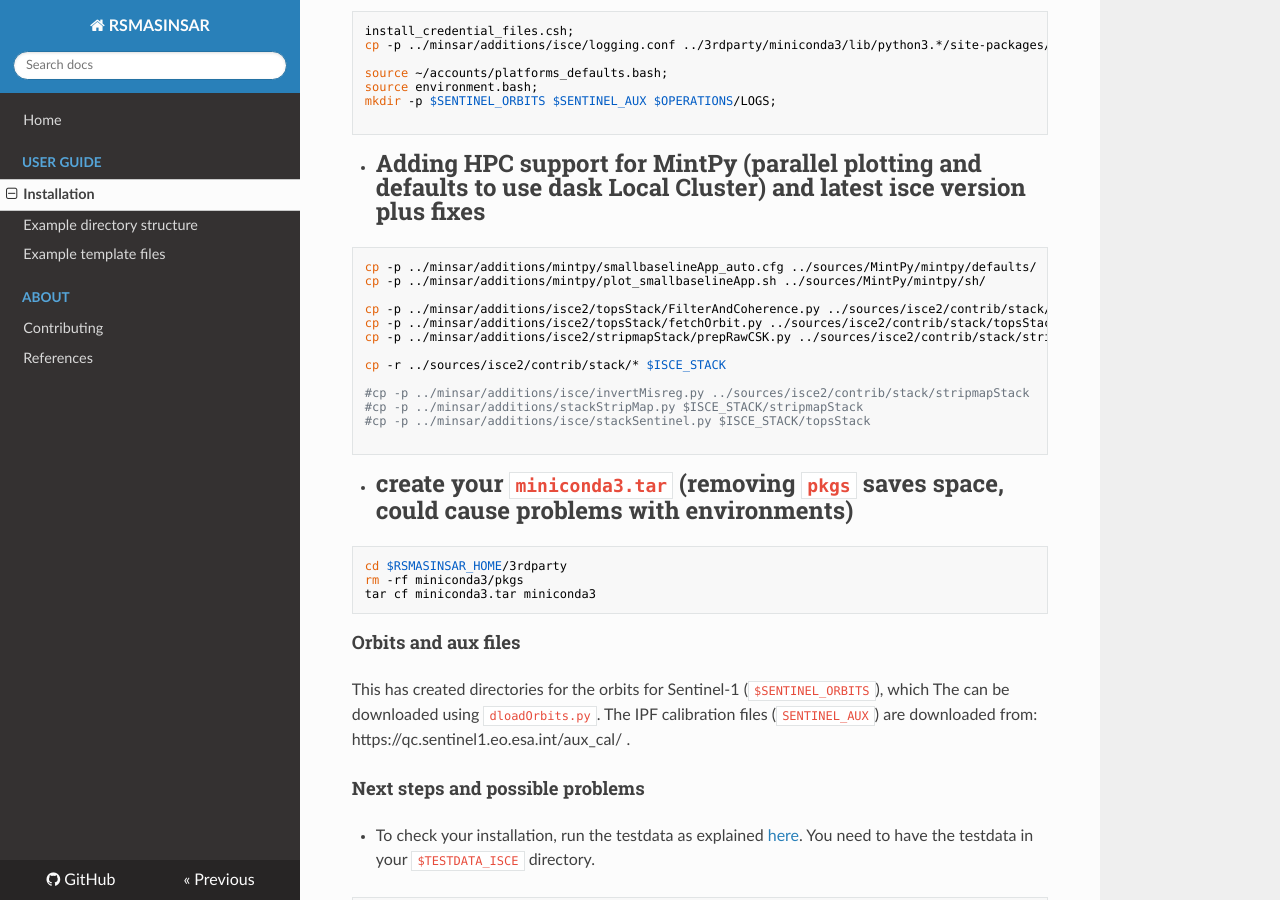
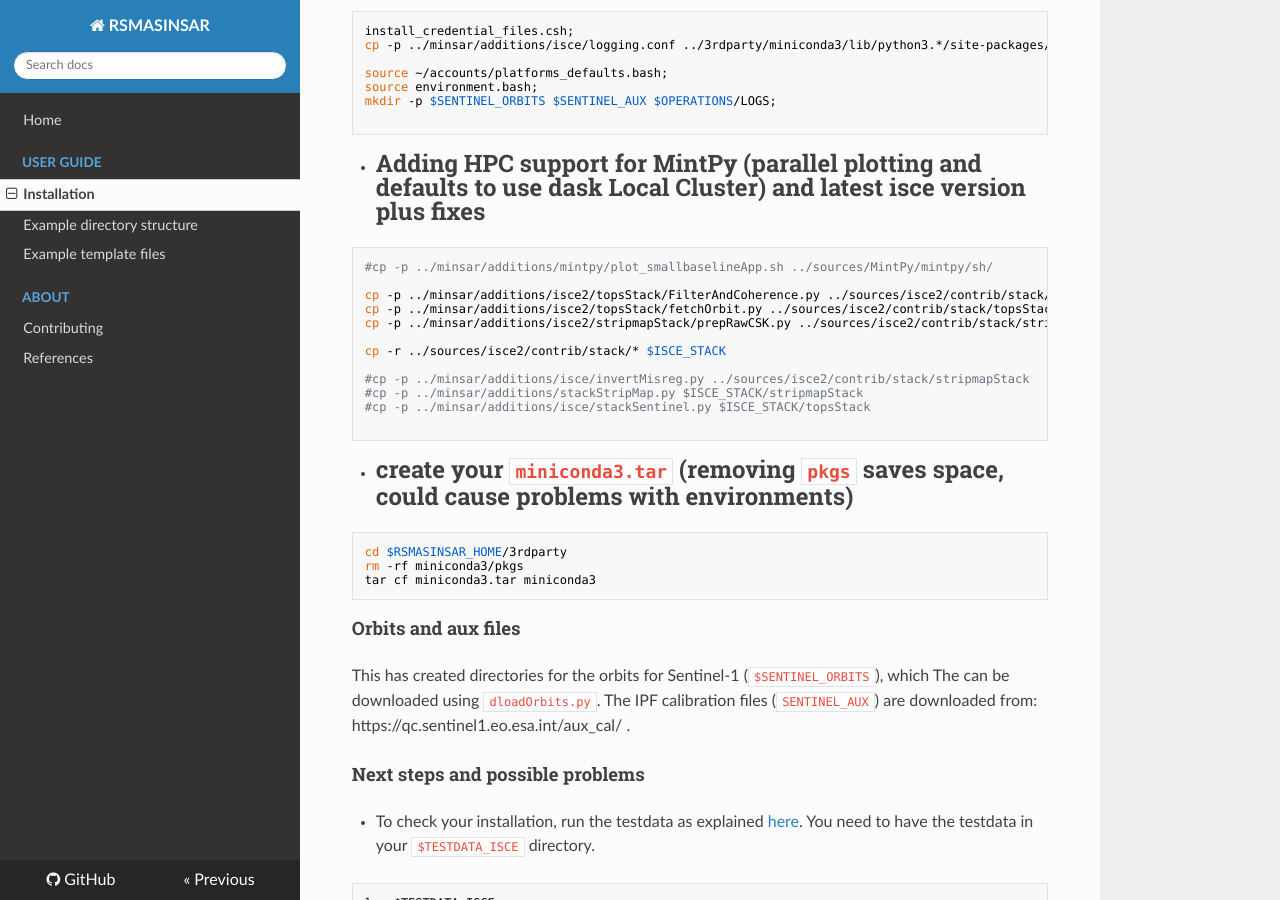
Before and after one commit to geodesymiami/rsmas_insar, an MkDocs documentation site: the page built from docs/installation.md, in a window 1280 px wide and 900 px high, scrolled down 1223 px. Built offline with MkDocs 1.6.1, drawn with Linux system fonts in a browser that asks for light colours; nearby versions of some CDN libraries.

Commit message:
Update installation.md

````diff
--- a/docs/installation.md
+++ b/docs/installation.md
@@ -67,8 +67,7 @@ mkdir -p $SENTINEL_ORBITS $SENTINEL_AUX $OPERATIONS/LOGS;
 ```
 * #Adding HPC support for MintPy (parallel plotting and defaults to use dask Local Cluster) and latest isce version plus fixes
 ```
-cp -p ../minsar/additions/mintpy/smallbaselineApp_auto.cfg ../sources/MintPy/mintpy/defaults/
-cp -p ../minsar/additions/mintpy/plot_smallbaselineApp.sh ../sources/MintPy/mintpy/sh/
+#cp -p ../minsar/additions/mintpy/plot_smallbaselineApp.sh ../sources/MintPy/mintpy/sh/
 
 cp -p ../minsar/additions/isce2/topsStack/FilterAndCoherence.py ../sources/isce2/contrib/stack/topsStack
 cp -p ../minsar/additions/isce2/topsStack/fetchOrbit.py ../sources/isce2/contrib/stack/topsStack
````
